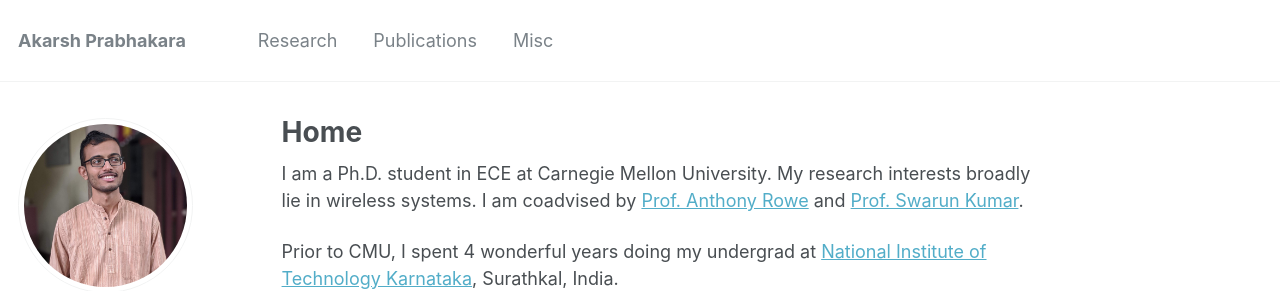
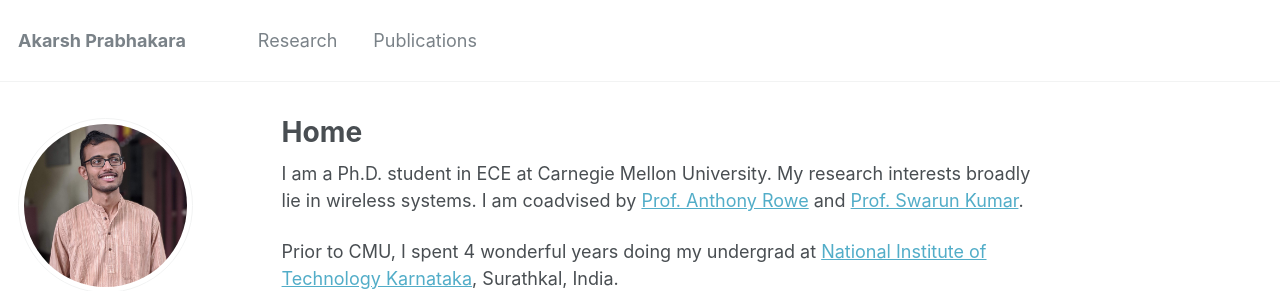
Before and after one commit to akarsh-prabhakara/akarsh-prabhakara.github.io, a Jekyll site: the page built from _pages/about.md, in a window 1280 px wide. Shown: the top 291 px of the page. Built offline with Jekyll 4.4.1, drawn with Linux system fonts in a browser that asks for light colours.

Commit message:
Update navigation.yml

```diff
--- a/_data/navigation.yml
+++ b/_data/navigation.yml
@@ -5,6 +5,3 @@
 
   - title: "Publications"
     url: /publications/
-
-  - title: "Misc"
-    url: /misc/
```
